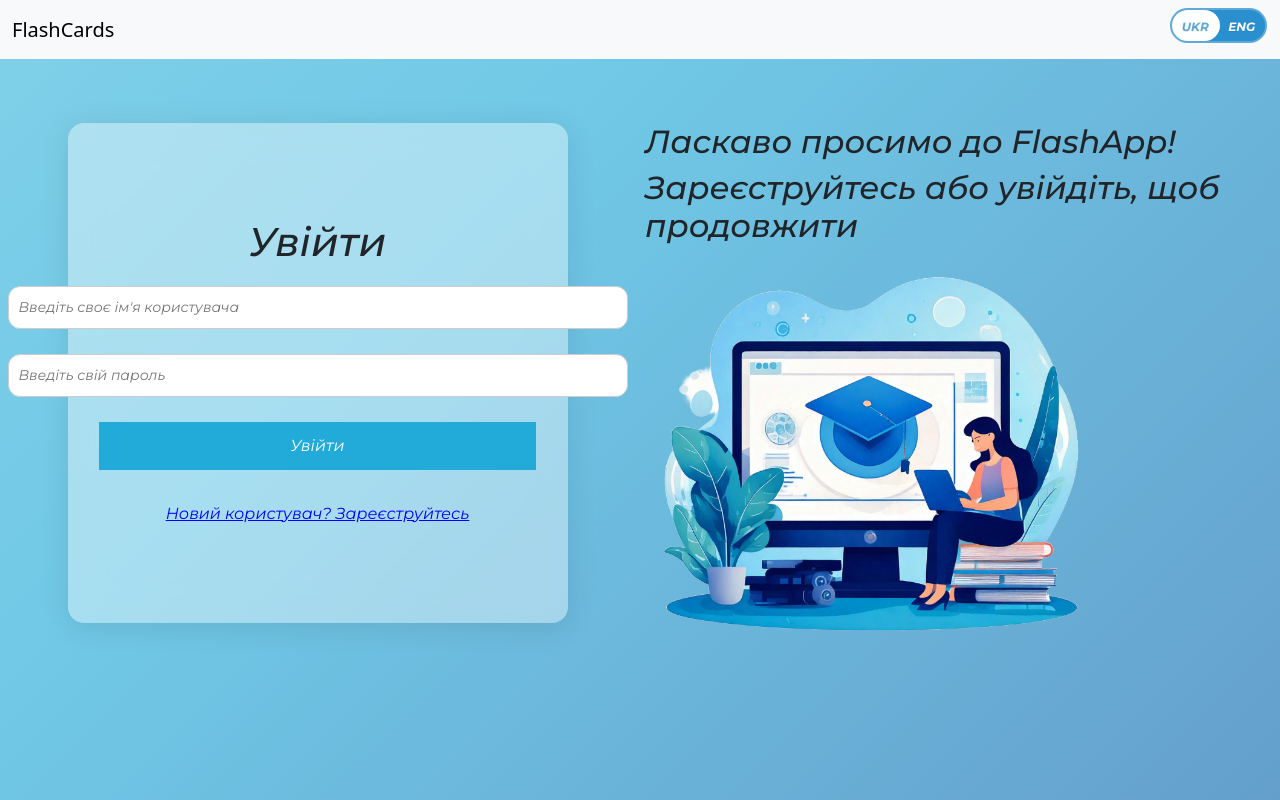
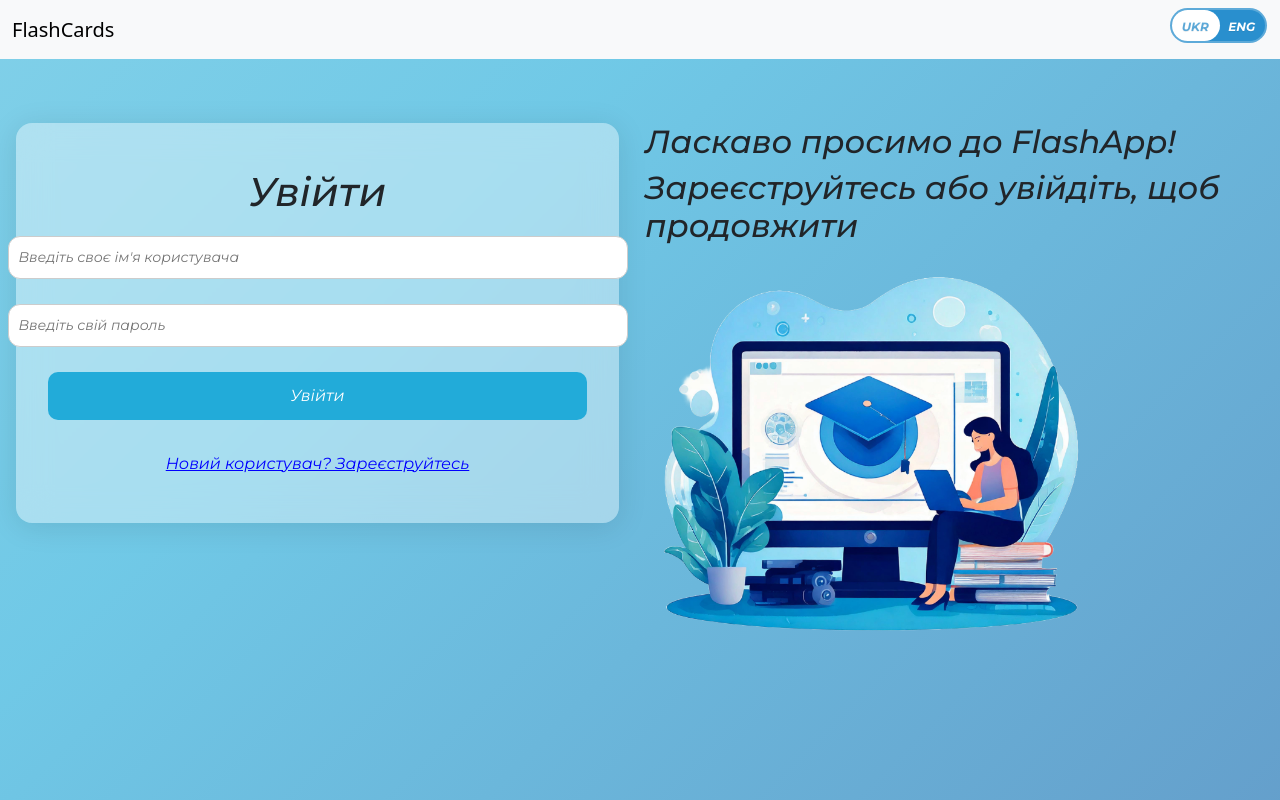
Before and after one commit to yuliaaana/flashcards-frontend, a React (Vite) app: page /login in a window 1280 px wide. Built offline with nearby package versions, Linux system fonts and the light colour scheme.

Commit message:
Adjusted inputs

```diff
--- a/src/Login.jsx
+++ b/src/Login.jsx
@@ -62,7 +62,7 @@ export default function Login() {
       <form className='div3' onSubmit={handleSubmit}>
         <div><h1> {t("login")}</h1></div>
         <input
-          className="input-field"
+          className="input-field lg-inp"
           type="text"
           required
           value={userInput.username}
@@ -70,14 +70,14 @@ export default function Login() {
           placeholder={t("enterUsername")}
         />
         <input
-          className="input-field"
+          className="input-field lg-inp"
           type="password"
           required
           value={userInput.password}
           onChange={(event) => handleChange('password', event.target.value)}
           placeholder={t("enterPassword")}
         />
-        <button type="submit"> {t("login")}</button>
+        <button className="bt" type="submit"> {t("login")}</button>
 
         <button
           type="button"
--- a/src/styles/login1.css
+++ b/src/styles/login1.css
@@ -23,23 +23,23 @@
   flex-direction: column;
   gap: 10px;
   padding: 5%;
-  width: 80%;
+  width: 95%;
   margin: auto;
   margin-top: 10%;
   justify-content: center;
   align-items: center;
   text-align: center;
-  max-width: 500px;
+  max-width: 700px;
   background: rgba(255, 255, 255, 0.39);
   border-radius: 16px;
   box-shadow: 0 4px 30px rgba(0, 0, 0, 0.1);
   backdrop-filter: blur(16.7px);
   -webkit-backdrop-filter: blur(16.7px);
-  height: 500px;
+  height: 400px;
 }
 
 .input-field {
-  width: 100%;
+  width: 250px !important;
   padding: 10px;
   margin-bottom: 15px;
   border-radius: 12px;
@@ -63,7 +63,9 @@ button {
   border: none;
   cursor: pointer;
 }
-
+.bt{
+  border-radius: 10px;
+}
 button:hover {
   background-color: #1b8eb4;
 }
```
